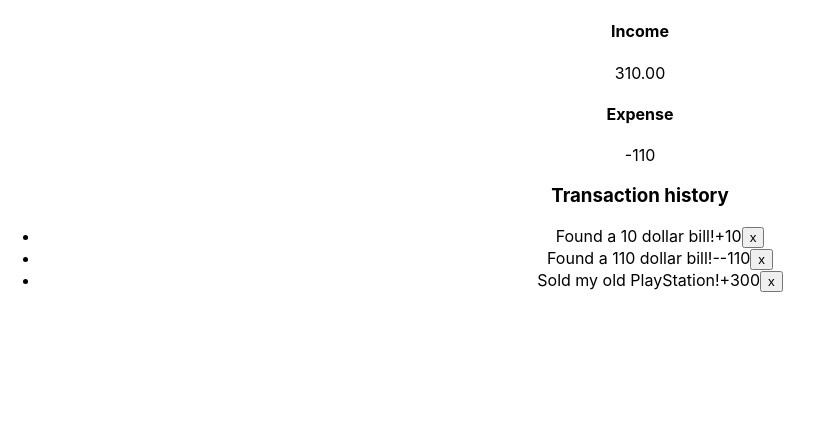
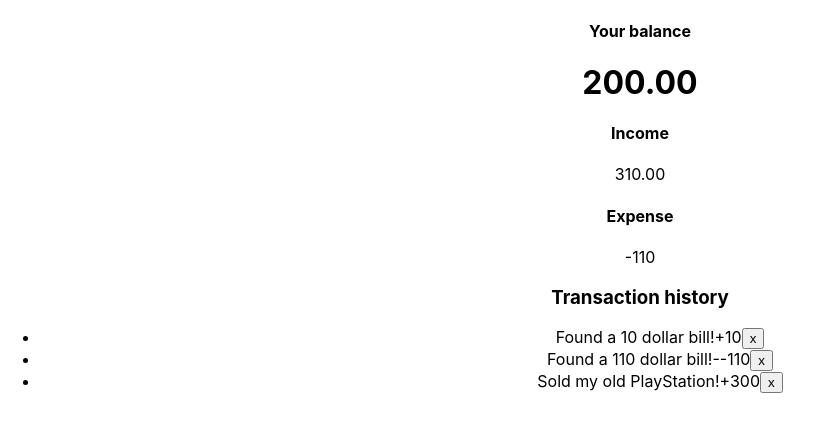
Before and after one commit to roninJosue/expense-tracker, a React (Create React App) app: page / in a window 1280 px wide. Shown: the top 432 px of the page, without its empty margins (0-823 px from the left). Built offline with nearby package versions, Linux system fonts and the light colour scheme.

Commit message:
feat: Add balance component
Show the total amount of the items.

```diff
--- a/src/App.js
+++ b/src/App.js
@@ -1,10 +1,12 @@
 import './App.css';
 import {TransactionList} from "./components/TransactionList";
 import {ExpenseStatus} from "./components/ExpenseStatus";
+import {Balance} from "./components/Balance";
 
 function App() {
   return (
     <div className="App">
+      <Balance />
       <ExpenseStatus />
       <TransactionList />
     </div>
--- /dev/null
+++ b/src/components/Balance.js
@@ -0,0 +1,13 @@
+import {useRecoilValue} from "recoil";
+import {balanceState} from "../recoil/selectors";
+
+export const Balance = () => {
+  const balance = useRecoilValue(balanceState)
+
+  return(
+    <>
+      <h4>Your balance</h4>
+      <h1>{balance}</h1>
+    </>
+  )
+}
```
